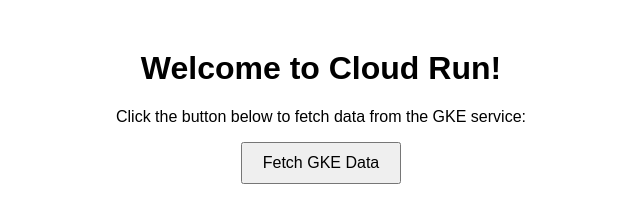
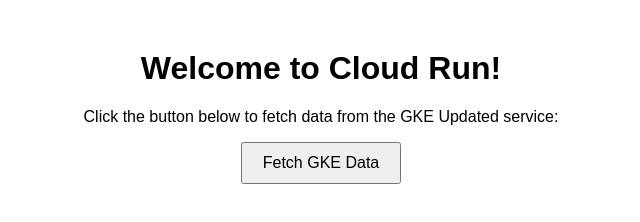
Before and after one commit to sahilhr24/Cloud-run-with-cloud-build, a plain HTML site: page index.html in a window 1280 px wide. Shown: the whole page, without its empty margins (319-959 px from the left). Drawn offline with Linux system fonts and the light colour scheme.

Commit message:
Update index.html

```diff
--- a/index.html
+++ b/index.html
@@ -23,7 +23,7 @@
 </head>
 <body>
     <h1>Welcome to Cloud Run!</h1>
-    <p>Click the button below to fetch data from the GKE service:</p>
+    <p>Click the button below to fetch data from the GKE Updated service:</p>
     <button onclick="fetchGKEData()">Fetch GKE Data</button>
     <div id="output"></div>
 
```
